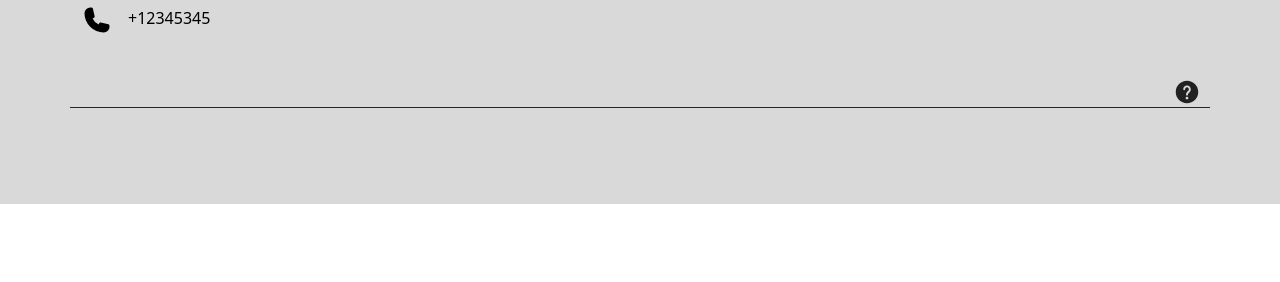
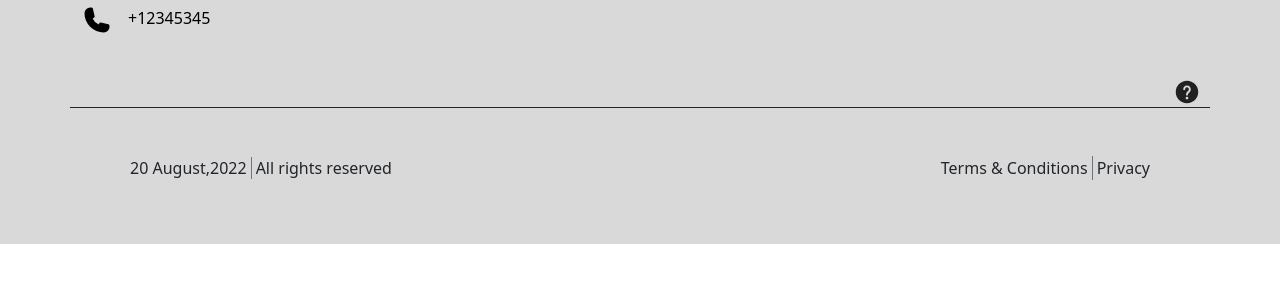
Before and after one commit to Charlesyomi/p-l, a plain HTML site: page index.html in a window 1280 px wide. Shown: the part 1276-1558 px from the top of the page. Before the commit the page ends 1528 px from the top, so only its background shows below. Drawn offline with nearby package versions, Linux system fonts and the light colour scheme.

Commit message:
added copyright statement

```diff
--- a/index.html
+++ b/index.html
@@ -254,6 +254,7 @@
                             </ul>
                         </div>
 
+                        <!-- get help -->
                         <div class=" position-absolute bottom-0 end-0">
                             <a class="nav-link position-absolute bottom-0 end-0 " href="/">
                                 <img class="me-2" src="./images/help.svg" width="30" height="30" alt aria-hidden="true" />
@@ -263,7 +264,18 @@
                 </div>
 
                 <!-- copywright statement -->
-                <div class="p-5">
+                <div class="text-center text-md-start p-5 d-md-flex justify-content-md-between">
+
+                    <p><time datetime="2022-08-20" class="border-end border-secondary pe-1">20 August,2022</time><span class="ps-1">All rights reserved</span></p>
+
+                    <ul class="list-unstyled list-inline-item d-inline-flex">
+                        <li class="nav-item border-end border-secondary pe-1">
+                            <a href="" class="nav-link">Terms & Conditions</a>
+                        </li>
+                        <li class="nav-item ps-1">
+                            <a href="" class="nav-link">Privacy</a>
+                        </li>
+                    </ul>
 
                 </div>
             </footer>
```
